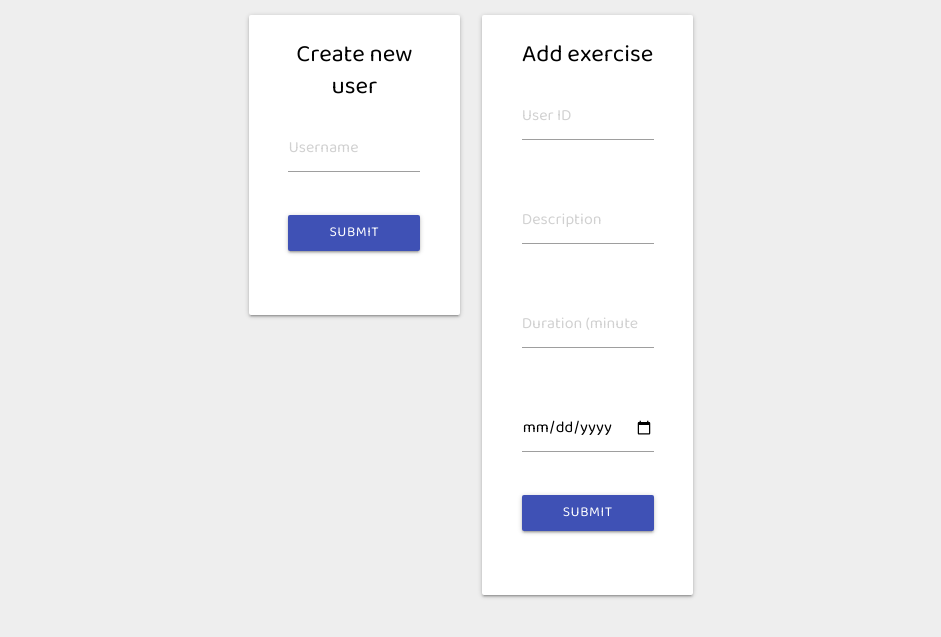
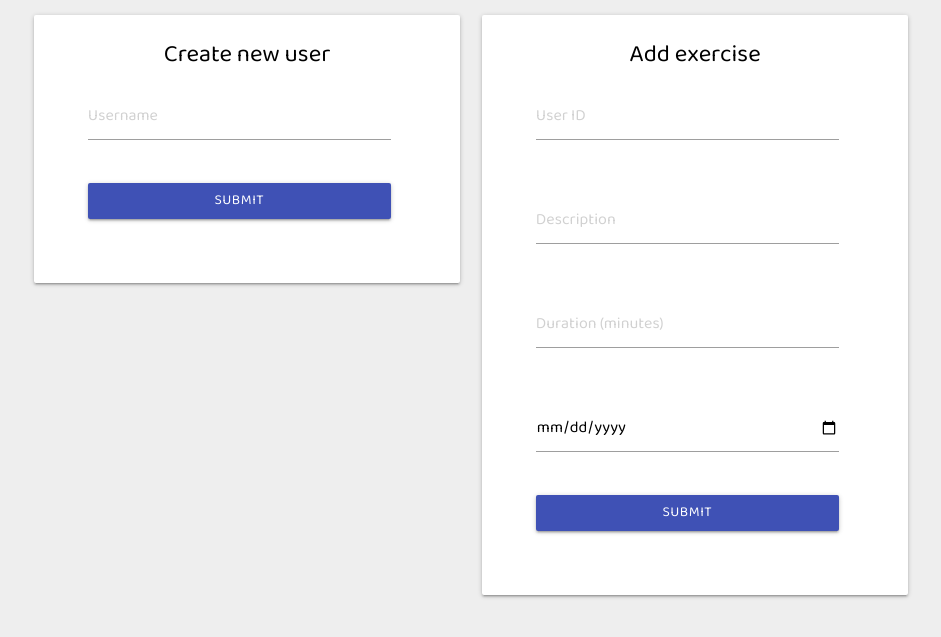
Before and after one commit to maciejziemichod/Exercise-Tracker, a website: page index.html in a window 1280 px wide. Shown: the part 129-766 px from the top of the page, without its empty margins (169-1110 px from the left). Drawn offline with Linux system fonts and the light colour scheme.

Commit message:
done add new user api

```diff
--- a/index.html
+++ b/index.html
@@ -12,22 +12,23 @@
   <header>
     <h1 class="center grey-text text-darken-3">Exercise Tracker</h1>
   </header>
-  <div class="container valign-wrapper">
+
+  <div class="container valign-wrapper ">
     <div class="row">
-      <div class="col s12 m6">
+      <!-- create new user -->
+      <div class="col s12 l6">
         <div class="card white hoverable">
           <div class="card-content black-text">
             <span class="card-title center">Create new user</span>
             <div class="row">
               <form class="col s12" action="api/exercise/new-user" method="POST">
                 <div class="row">
-                  <div class="input-field col s12 l10 push-l1">
-                    <input placeholder="Username" type="text" class="validate" name="_id" required>
+                  <div class="input-field col s11 push-s1">
+                    <input placeholder="Username" type="text" class="validate" name="username" required>
                   </div>
                 </div>
-
                 <div class="row">
-                  <div class="col s12 l10 push-l1">
+                  <div class="col s11 push-s1 ">
                     <button class="btn btn-block indigo" type="submit">Submit</button>
                   </div>
                 </div>
@@ -36,35 +37,36 @@
           </div>
         </div>
       </div>
-      <div class="col s12 m6">
+      <!-- add exercise -->
+      <div class="col s12 l6 ">
         <div class="card white hoverable">
           <div class="card-content black-text">
             <span class="card-title center">Add exercise</span>
             <div class="row">
               <form class="col s12" action="api/exercise/add" method="POST">
                 <div class="row">
-                  <div class="input-field col s12 l10 push-l1">
-                    <input placeholder="User ID" type="text" class="validate" name="name" required>
+                  <div class="input-field col s11 push-s1">
+                    <input placeholder="User ID" type="text" class="validate" name="_id" required>
                   </div>
                 </div>
                 <div class="row">
-                  <div class="input-field col s12 l10 push-l1">
+                  <div class="input-field col s11 push-s1">
                     <input placeholder="Description" type="text" class="validate" name="description" required>
                   </div>
                 </div>
                 <div class="row">
-                  <div class="input-field col s12 l10 push-l1">
+                  <div class="input-field col s11 push-s1">
                     <input placeholder="Duration (minutes)" type="number" class="validate" name="duration" required
                       min="1">
                   </div>
                 </div>
                 <div class="row">
-                  <div class="input-field col s12 l10 push-l1">
+                  <div class="input-field col s11 push-s1">
                     <input type="date" class="validate" name="date">
                   </div>
                 </div>
                 <div class="row">
-                  <div class="col s12 l10 push-l1">
+                  <div class="col s11 push-s1">
                     <button class="btn btn-block indigo" type="submit">Submit</button>
                   </div>
                 </div>
--- a/scss/main.scss
+++ b/scss/main.scss
@@ -14,4 +14,8 @@
   border-bottom-color: #3f51b5 !important;
 }
 
+.row {
+  width: 100% !important;
+}
+
 @import "../node_modules/materialize-css/sass/materialize.scss";
--- a/server.js
+++ b/server.js
@@ -54,7 +54,25 @@ app.get("/", (req, res) => {
 
 // API new user
 app.post("/api/exercise/new-user", (req, res) => {
-  res.json(req.body);
+  const { username } = req.body;
+  const newUser = new User({ username });
+
+  // Checking if that user already exists
+  User.findOne({ username })
+    .then((response) => {
+      if (response) {
+        // username already taken
+        res.json({ error: `Username "${username}" is already taken` });
+      } else {
+        newUser
+          .save()
+          .then((response) => {
+            res.json({ _id: response._id, username });
+          })
+          .catch((err) => console.error(err));
+      }
+    })
+    .catch((err) => console.error(err));
 });
 
 // API array of users
```
Also changed, not shown: dist/css/main.min.css.
